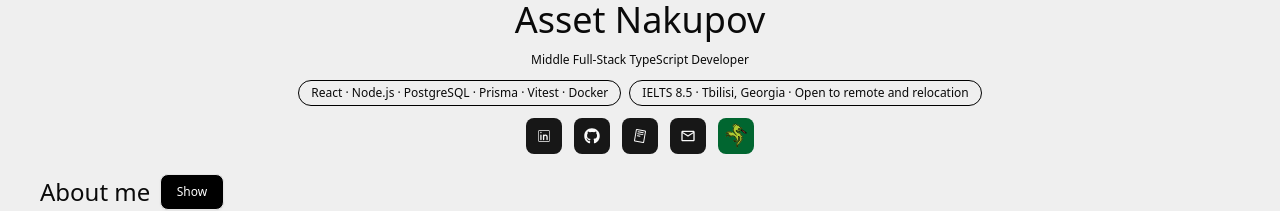
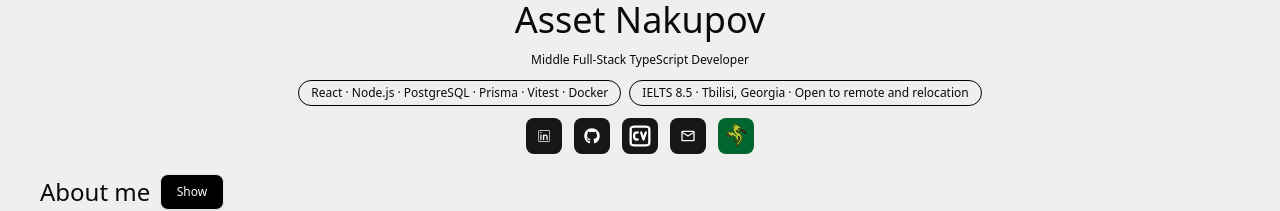
Before and after one commit to asseternity/new-portfolio-frontend, a React (Vite) app: page / in a window 1280 px wide. Shown: the top 211 px of the page. Built offline with nearby package versions, Linux system fonts and the light colour scheme; no server answers.

Commit message:
fix: update links

```diff
--- a/src/components/header.tsx
+++ b/src/components/header.tsx
@@ -1,10 +1,10 @@
 import { useState } from 'react';
 import { CiLinkedin } from 'react-icons/ci';
 import { FaGithub } from 'react-icons/fa';
-import { PiReadCvLogo } from 'react-icons/pi';
 import { MdOutlineMail } from 'react-icons/md';
 import { Button } from './ui/button';
 import dragon_icon from '/dragon-svgrepo-com.svg';
+import cv_icon from '/cv.svg';
 import PhaserGame from '@/lib/phaser';
 
 const LIincrement = async () => {
@@ -58,22 +58,25 @@ function Header() {
 
       <div className="flex flex-row gap-3">
         <Button className="h-9 w-9" onClick={LIincrement}>
-          <a target="_blank" href="">
+          <a
+            target="_blank"
+            href="https://www.linkedin.com/in/asset-nakupov-b705bab7/"
+          >
             <CiLinkedin />
           </a>
         </Button>
         <Button className="h-9 w-9" onClick={GHincrement}>
-          <a target="_blank" href="">
+          <a target="_blank" href="https://github.com/asseternity">
             <FaGithub />
           </a>
         </Button>
-        <Button className="h-9 w-9" onClick={CVincrement}>
-          <a target="_blank" href="">
-            <PiReadCvLogo />
+        <Button className="h-9 w-9 p-1" onClick={CVincrement}>
+          <a href="/cv.pdf" download>
+            <img src={cv_icon} className="w-full h-full" />
           </a>
         </Button>
         <Button className="h-9 w-9" onClick={CVincrement}>
-          <a target="_blank" href="">
+          <a target="_blank" href="mailto:asset_n@proton.me">
             <MdOutlineMail />
           </a>
         </Button>
```
Also changed, not shown: public/cv.svg (added), 7 other files (tests, documents, lock files or other folders).
